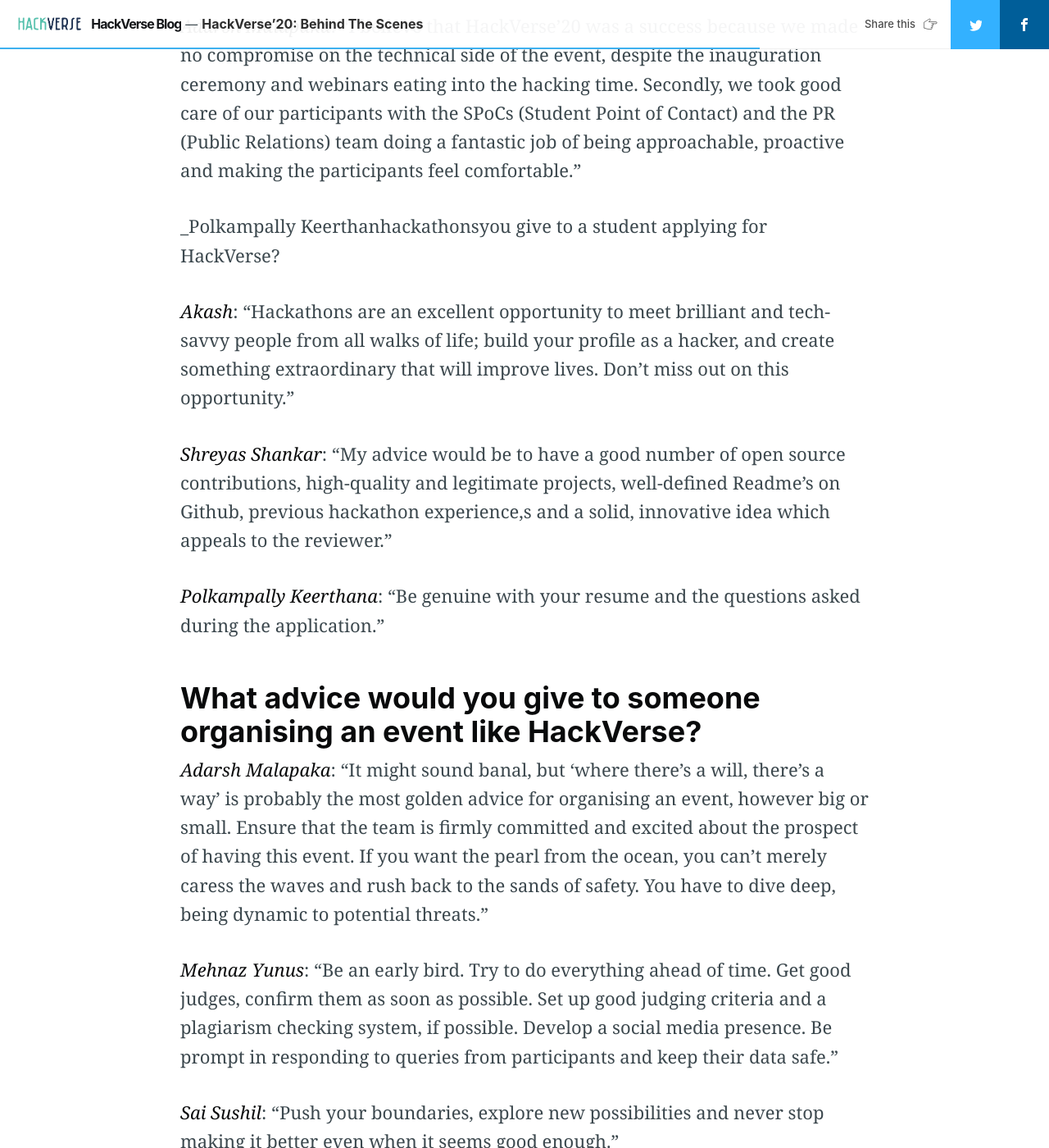
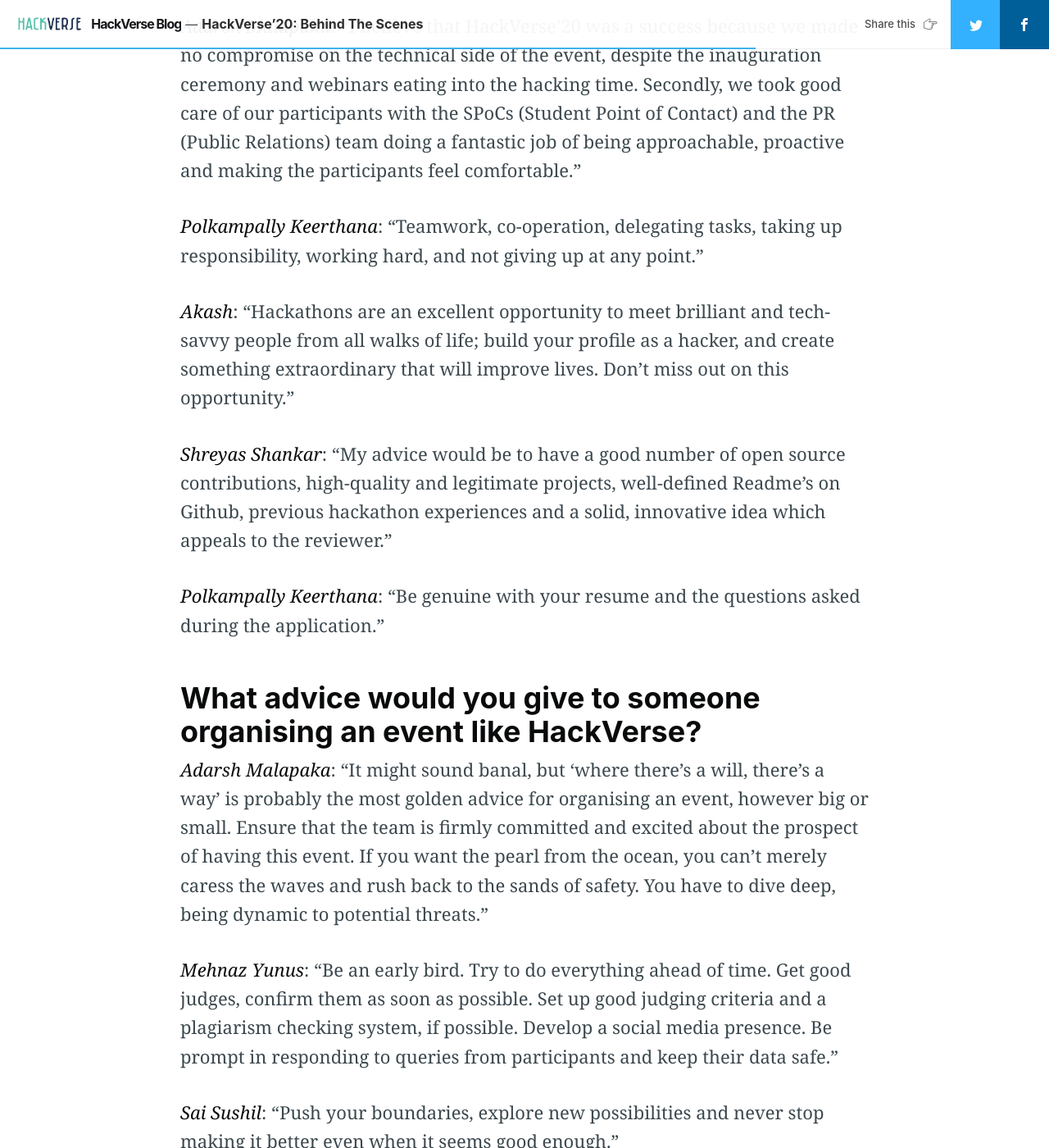
Before and after one commit to HackVerse/blog, a Jekyll site: the page built from _posts/2020-12-17-behind-the-scenes.md, in a window 1280 px wide and 1400 px high, scrolled down 5289 px. Shown: the whole window at 82% size. Built offline with Jekyll 4.4.1, drawn with Linux system fonts in a browser that asks for light colours; nearby versions of some CDN libraries; comment, search, counter and statistics services are not loaded; some of the changed text lies outside the part shown.

Commit message:
posts: fix typos in new post
typos fixed in the closing remarks post

Signed-off-by: Aditya Jain <aditya.jainadityajain.jain@gmail.com>

```diff
--- a/_posts/2020-12-17-behind-the-scenes.md
+++ b/_posts/2020-12-17-behind-the-scenes.md
@@ -33,7 +33,7 @@ _Shreyas Shankar_: "We wanted to start a college event on a national scale in th
 
 _Namrata Ladda_: "It took almost two semesters to plan. Going through different articles and experiences and taking references from other hackathons helped."
 
-_Sai Sushil_: "The planning started at the college level initially. When we pitched it to the Dean (Student Welfare), his suggestion was to put together a nationwide hackathon."
+_Sai Sushil_: "The planning started at the college level initially. When we pitched it to the Dean (Students' Welfare), his suggestion was to put together a nationwide hackathon."
 
 _Mishal Shah_: "The planning process started in June 2019. We had a lot of meetings and discussions. It was complete synergy, with all the team members pitching in with inventive ideas and suggestions. We had attended various hackathons before and had a brief idea of what to do. We studied how some of the best hackathons in the world were organized and tried to incorporate those ideas in HackVerse. Our main focus was on hacker experience!"_
 
@@ -80,11 +80,11 @@ _Sai Sushil_: "Support and recognition from all over India. And the fact that we
 
 _Adarsh Malapaka_: "I believe that HackVerse’20 was a success because we made no compromise on the technical side of the event, despite the inauguration ceremony and webinars eating into the hacking time. Secondly, we took good care of our participants with the SPoCs (Student Point of Contact) and the PR (Public Relations) team doing a fantastic job of being approachable, proactive and making the participants feel comfortable."
 
-_Polkampally Keerthanhackathonsyou give to a student applying for HackVerse?
+_Polkampally Keerthana_: "Teamwork, co-operation, delegating tasks, taking up responsibility, working hard, and not giving up at any point."
 
 _Akash_: "Hackathons are an excellent opportunity to meet brilliant and tech-savvy people from all walks of life; build your profile as a hacker, and create something extraordinary that will improve lives. Don't miss out on this opportunity."
 
-_Shreyas Shankar_: "My advice would be to have a good number of open source contributions, high-quality and legitimate projects, well-defined Readme's on Github, previous hackathon experience,s and a solid, innovative idea which appeals to the reviewer."
+_Shreyas Shankar_: "My advice would be to have a good number of open source contributions, high-quality and legitimate projects, well-defined Readme's on Github, previous hackathon experiences and a solid, innovative idea which appeals to the reviewer."
 
 _Polkampally Keerthana_: "Be genuine with your resume and the questions asked during the application."
 
@@ -98,7 +98,7 @@ _Sai Sushil_: "Push your boundaries, explore new possibilities and never stop ma
 
 _Pavan_: "Think thoroughly about the timeline of the event. Count even the smallest things."
 
-_Polkampally Keerthana_: "Do not panic. Just give it some time, come back and try again. And most importantly,organize your thoughts. Be clear about your goals."
+_Polkampally Keerthana_: "Do not panic. Just give it some time, come back and try again. And most importantly, organize your thoughts. Be clear about your goals."
 
 ---
 
```
